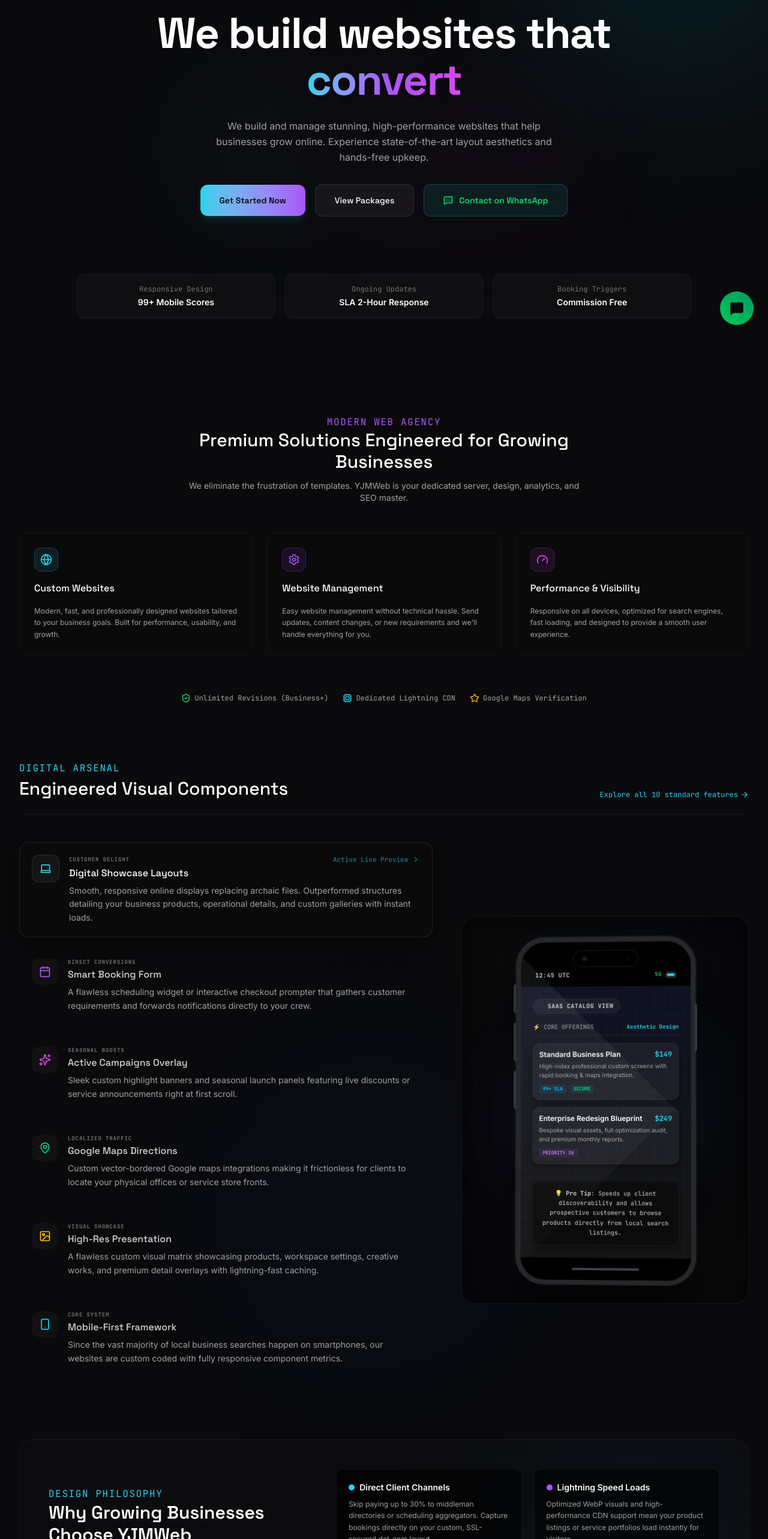
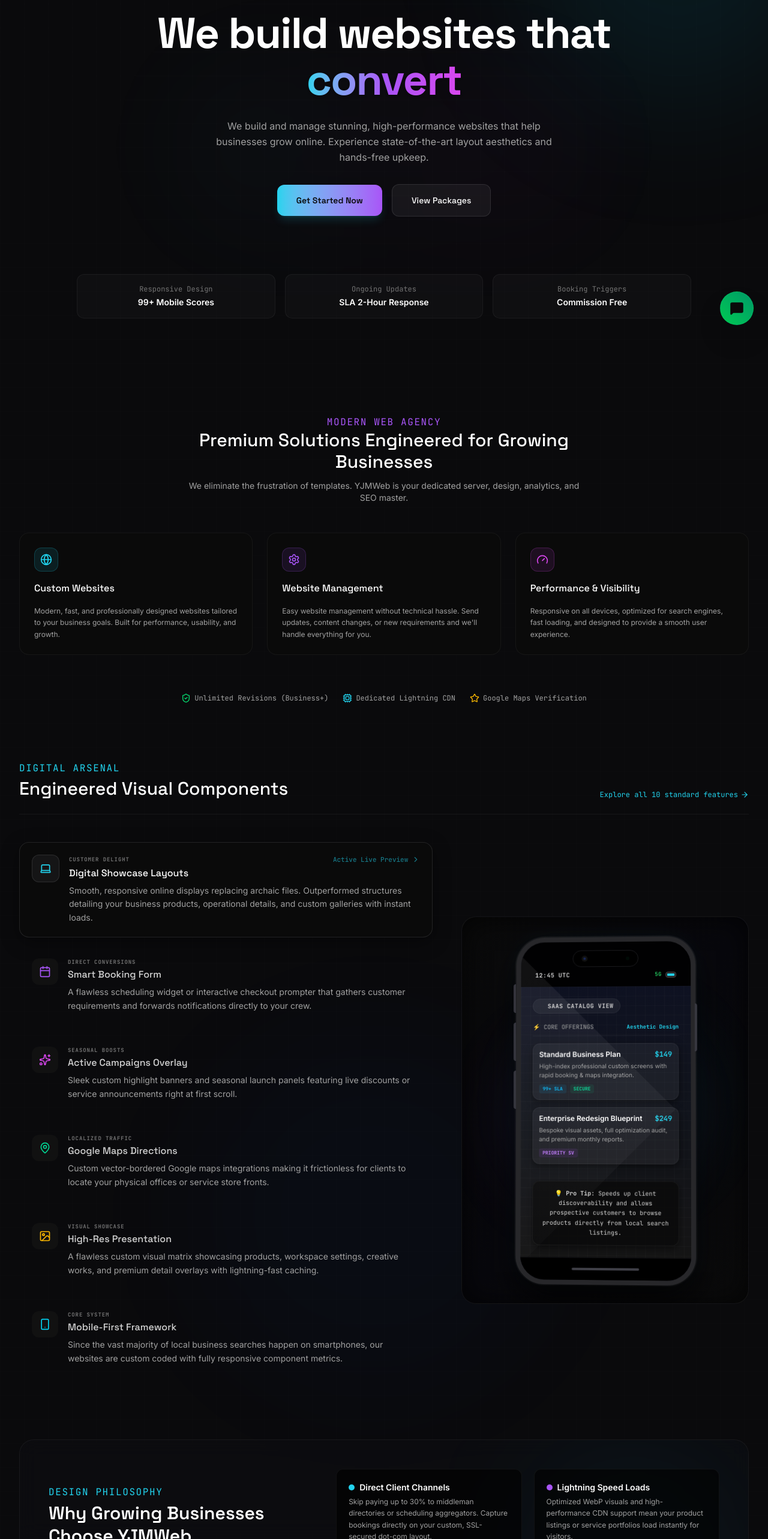
Before and after one commit to yjmweb-official/YJMWeb, a React (Vite) app: page / in a window 1280 px wide. Shown: the part 234-2800 px from the top of the page at 60% size. Built offline with nearby package versions, Linux system fonts and the light colour scheme.

Commit message:
feat: add expandable UI components for packages
Implement collapsible sections for philosophy cards and checkout packages to improve mobile navigation and readability.

```diff
--- a/src/App.tsx
+++ b/src/App.tsx
@@ -35,6 +35,31 @@ import {
   trackCtaClick
 } from './lib/analytics';
 
+function PhilosophyFeatureCard({ title, description, dotClass }: { title: string; description: string; dotClass: string }) {
+  const [isOpen, setIsOpen] = useState<boolean>(false);
+  return (
+    <div
+      className="p-5 bg-black/60 rounded-xl border border-white/5 flex flex-col justify-start transition-all cursor-pointer md:cursor-default"
+      onClick={() => setIsOpen(!isOpen)}
+    >
+      <h4 className="text-sm font-semibold text-white flex items-center justify-between gap-2 select-none">
+        <span className="flex items-center gap-2">
+          <span className={`w-2.5 h-2.5 rounded-full ${dotClass} inline-block`} />
+          {title}
+        </span>
+        <span className={`text-neutral-500 text-2xs transition-transform duration-300 md:hidden ${isOpen ? 'rotate-180 text-white' : ''}`}>
+          ▼
+        </span>
+      </h4>
+      <div className={`transition-all duration-300 overflow-hidden md:block ${isOpen ? 'max-h-40 opacity-100 mt-2' : 'max-h-0 opacity-0 md:max-h-40 md:opacity-100'}`}>
+        <p className="text-neutral-400 text-xs leading-relaxed mt-1">
+          {description}
+        </p>
+      </div>
+    </div>
+  );
+}
+
 export default function App() {
   // Read hash on initialize to support deep linking and accurate initial GA reports
   const [activeTab, setActiveTab] = useState<string>(() => {
@@ -50,6 +75,8 @@ export default function App() {
   const [selectedPackageId, setSelectedPackageId] = useState<string>('business');
   const [activeTestimonial, setActiveTestimonial] = useState<number>(0);
   const [showSuccessModal, setShowSuccessModal] = useState<boolean>(false);
+  const [sectionDescOpen, setSectionDescOpen] = useState<boolean>(false);
+  const [checkoutIntroOpen, setCheckoutIntroOpen] = useState<boolean>(false);
 
   // Expose global trigger for WhatsApp redirects with direct analytics tracking
   useEffect(() => {
@@ -375,23 +402,6 @@ export default function App() {
                   >
                     View Packages
                   </button>
-
-                  <button
-                    onClick={(e) => {
-                      e.preventDefault();
-                      if (typeof window !== 'undefined' && (window as any).triggerWhatsAppPopup) {
-                        (window as any).triggerWhatsAppPopup('hero', 'https://wa.me/94776826937');
-                      } else {
-                        trackWhatsAppClick('hero');
-                        window.open('https://wa.me/94776826937', '_blank');
-                      }
-                    }}
-                    id="hero-cta-btn-whatsapp"
-                    className="w-full sm:w-auto px-8 py-4 bg-[#128c7e]/15 hover:bg-[#128c7e]/25 border border-[#128c7e]/40 hover:border-[#128c7e]/60 text-green-400 font-display font-semibold rounded-xl text-xs sm:text-sm flex items-center justify-center gap-2.5 transition-all cursor-pointer"
-                  >
-                    <MessageSquare className="w-4 h-4 fill-green-400/20" />
-                    Contact on WhatsApp
-                  </button>
                 </div>
 
                 {/* Bento features horizontal previews */}
@@ -504,14 +514,24 @@ export default function App() {
                 <div className="absolute top-0 right-0 w-96 h-96 bg-neon-blue/5 rounded-full blur-[100px] pointer-events-none" />
 
                 <div className="grid grid-cols-1 lg:grid-cols-12 gap-8 items-center relative z-10">
-                  <div className="lg:col-span-5 space-y-5">
-                    <span className="text-4xs font-mono uppercase tracking-widest text-neon-blue">Design Philosophy</span>
-                    <h2 className="text-2xl sm:text-3xl font-display font-semibold text-white leading-tight">
-                      Why Growing Businesses Choose YJMWeb
-                    </h2>
-                    <p className="text-neutral-450 text-xs sm:text-sm leading-relaxed">
-                      Business operators are specialists in growth and delivering client value—not code, domain mapping, or mobile diagnostic tools. We bridge the gap completely.
-                    </p>
+                  <div className="lg:col-span-5 flex flex-col gap-4">
+                    <div
+                      className="cursor-pointer md:cursor-default"
+                      onClick={() => setSectionDescOpen(!sectionDescOpen)}
+                    >
+                      <span className="text-4xs font-mono uppercase tracking-widest text-neon-blue block">Design Philosophy</span>
+                      <h2 className="text-2xl sm:text-3xl font-display font-semibold text-white leading-tight flex items-center justify-between gap-2 mt-1 select-none">
+                        <span>Why Growing Businesses Choose YJMWeb</span>
+                        <span className={`text-neutral-500 text-xs transition-transform duration-300 md:hidden ${sectionDescOpen ? 'rotate-180 text-white' : ''}`}>
+                          ▼
+                        </span>
+                      </h2>
+                    </div>
+                    <div className={`transition-all duration-300 overflow-hidden md:block ${sectionDescOpen ? 'max-h-40 opacity-100' : 'max-h-0 opacity-0 md:max-h-40 md:opacity-100'}`}>
+                      <p className="text-neutral-445 text-xs sm:text-sm leading-relaxed">
+                        Business operators are specialists in growth and delivering client value—not code, domain mapping, or mobile diagnostic tools. We bridge the gap completely.
+                      </p>
+                    </div>
 
                     <div className="pt-2">
                       <button
@@ -524,45 +544,29 @@ export default function App() {
                   </div>
 
                   <div className="lg:col-span-7 grid grid-cols-1 sm:grid-cols-2 gap-5">
-                    <div className="p-5 bg-black/60 rounded-xl border border-white/5 space-y-2">
-                      <h4 className="text-sm font-semibold text-white flex items-center gap-2">
-                        <span className="w-2.5 h-2.5 rounded-full bg-neon-blue inline-block" />
-                        Direct Client Channels
-                      </h4>
-                      <p className="text-neutral-400 text-xs leading-relaxed">
-                        Skip paying up to 30% to middleman directories or scheduling aggregators. Capture bookings directly on your custom, SSL-secured dot-com layout.
-                      </p>
-                    </div>
+                    <PhilosophyFeatureCard
+                      title="Direct Client Channels"
+                      description="Skip paying up to 30% to middleman directories or scheduling aggregators. Capture bookings directly on your custom, SSL-secured dot-com layout."
+                      dotClass="bg-neon-blue"
+                    />
 
-                    <div className="p-5 bg-black/60 rounded-xl border border-white/5 space-y-2">
-                      <h4 className="text-sm font-semibold text-white flex items-center gap-2">
-                        <span className="w-2.5 h-2.5 rounded-full bg-neon-purple inline-block" />
-                        Lightning Speed Loads
-                      </h4>
-                      <p className="text-neutral-400 text-xs leading-relaxed">
-                        Optimized WebP visuals and high-performance CDN support mean your product listings or service portfolios load instantly for visitors.
-                      </p>
-                    </div>
+                    <PhilosophyFeatureCard
+                      title="Lightning Speed Loads"
+                      description="Optimized WebP visuals and high-performance CDN support mean your product listings or service portfolios load instantly for visitors."
+                      dotClass="bg-neon-purple"
+                    />
 
-                    <div className="p-5 bg-black/60 rounded-xl border border-white/5 space-y-2">
-                      <h4 className="text-sm font-semibold text-white flex items-center gap-2">
-                        <span className="w-2.5 h-2.5 rounded-full bg-neon-pink inline-block" />
-                        Zero Site Editor Pain
-                      </h4>
-                      <p className="text-neutral-400 text-xs leading-relaxed">
-                        Never spend late nights configuring layouts or correcting mobile alignment errors. Just chat/email us changes, and we execute them immediately.
-                      </p>
-                    </div>
+                    <PhilosophyFeatureCard
+                      title="Zero Site Editor Pain"
+                      description="Never spend late nights configuring layouts or correcting mobile alignment errors. Just chat/email us changes, and we execute them immediately."
+                      dotClass="bg-neon-pink"
+                    />
 
-                    <div className="p-5 bg-black/60 rounded-xl border border-white/5 space-y-2">
-                      <h4 className="text-sm font-semibold text-white flex items-center gap-2">
-                        <span className="w-2.5 h-2.5 rounded-full bg-green-400 inline-block" />
-                        Seamless Local Ranking
-                      </h4>
-                      <p className="text-neutral-400 text-xs leading-relaxed">
-                        We map out metadata headers, Schema structures, and verify map listings so prospective clients locate your business near them.
-                      </p>
-                    </div>
+                    <PhilosophyFeatureCard
+                      title="Seamless Local Ranking"
+                      description="We map out metadata headers, Schema structures, and verify map listings so prospective clients locate your business near them."
+                      dotClass="bg-green-400"
+                    />
                   </div>
                 </div>
               </section>
@@ -1024,12 +1028,24 @@ export default function App() {
               className="space-y-12"
               id="checkout-tab-view"
             >
-              <div className="text-center max-w-2xl mx-auto space-y-3">
-                <span className="text-4xs font-mono uppercase tracking-widest text-neon-pink">Interactive Builder</span>
-                <h1 className="text-3xl sm:text-4xl font-display font-medium text-white">Customize Your Solution Blueprint</h1>
-                <p className="text-neutral-400 text-xs sm:text-sm">
-                  Toggle desired design modules, calculate immediate setup rates and rolling maintenance durations down to the cent, fill contact scopes and submit to lock launch priority.
-                </p>
+              <div className="text-center max-w-2xl mx-auto">
+                <div
+                  className="cursor-pointer md:cursor-default"
+                  onClick={() => setCheckoutIntroOpen(!checkoutIntroOpen)}
+                >
+                  <span className="text-4xs font-mono uppercase tracking-widest text-neon-pink block">Interactive Builder</span>
+                  <h1 className="text-3xl sm:text-4xl font-display font-medium text-white flex items-center justify-center gap-2 mt-1 select-none">
+                    <span>Customize Your Solution Blueprint</span>
+                    <span className={`text-neutral-500 text-xs transition-transform duration-300 md:hidden ${checkoutIntroOpen ? 'rotate-180 text-white' : ''}`}>
+                      ▼
+                    </span>
+                  </h1>
+                </div>
+                <div className={`transition-all duration-300 overflow-hidden md:block ${checkoutIntroOpen ? 'max-h-40 opacity-100 mt-2' : 'max-h-0 opacity-0 md:max-h-40 md:opacity-100'}`}>
+                  <p className="text-neutral-400 text-xs sm:text-sm leading-relaxed">
+                    Toggle desired design modules, calculate immediate setup rates and rolling maintenance durations down to the cent, fill contact scopes and submit to lock launch priority.
+                  </p>
+                </div>
               </div>
 
               {/* Full Checkout Component */}
```
Also changed, not shown: src/components/CheckoutSection.tsx (+80 -17 lines).
